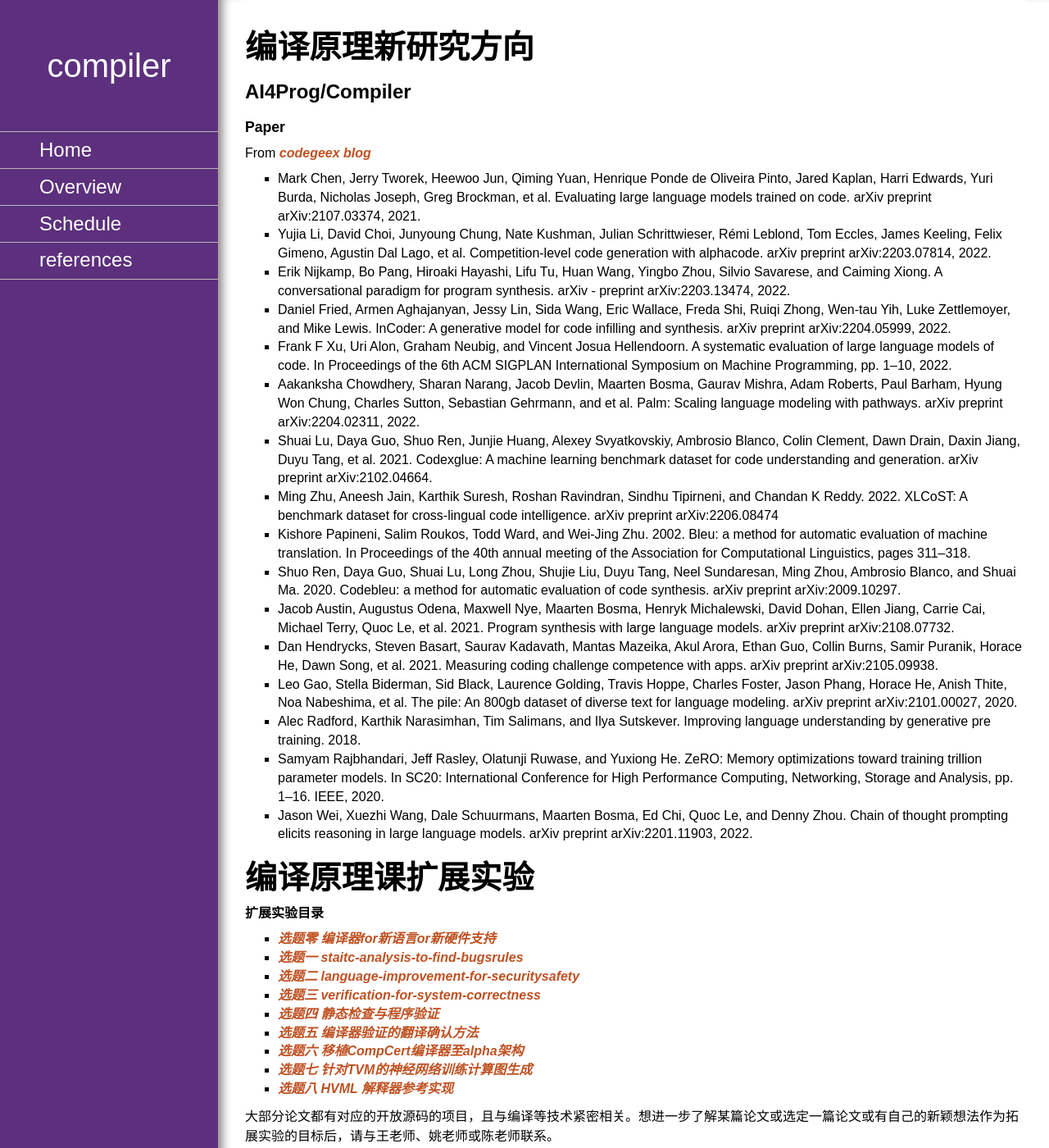
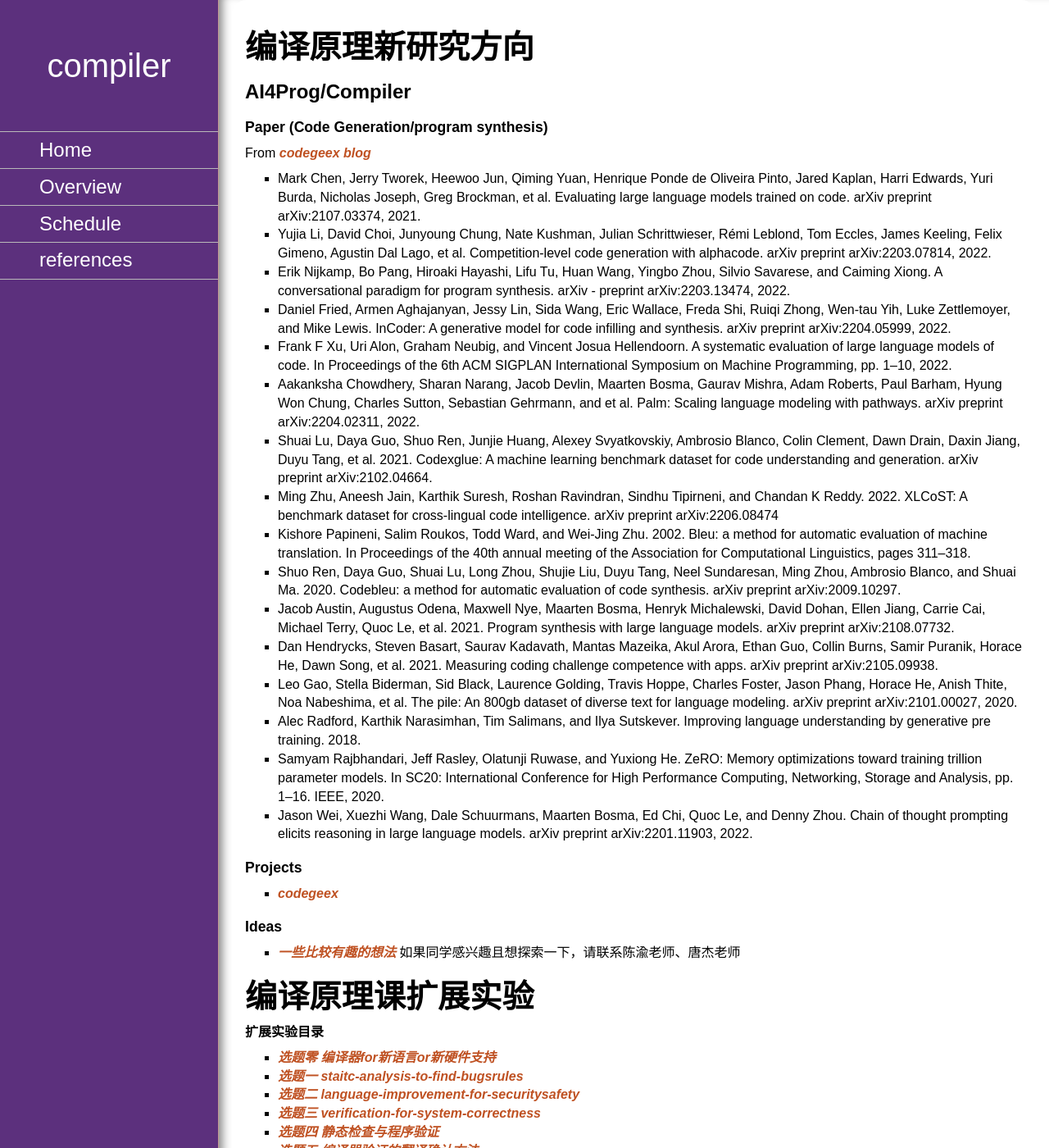
Before and after one commit to chyyuu/compiler_course_info, a Jekyll site: the page built from readinglist.md, in a window 1280 px wide and 1400 px high. Shown: the whole window at 82% size. Built offline with Jekyll 4.4.1, drawn with Linux system fonts in a browser that asks for light colours; nearby versions of some CDN libraries; our own code applies the rules of GitHub Pages for plain Markdown files.

Commit message:
Update readinglist.md

```diff
--- a/readinglist.md
+++ b/readinglist.md
@@ -3,7 +3,7 @@
 
 ## AI4Prog/Compiler
 
-### Paper
+### Paper (Code Generation/program synthesis)
 From [codegeex blog](https://models.aminer.cn/codegeex/blog/index_zh.html#%E5%8F%82%E8%80%83%E6%96%87%E7%8C%AE)
 
 - Mark Chen, Jerry Tworek, Heewoo Jun, Qiming Yuan, Henrique Ponde de Oliveira Pinto, Jared Kaplan, Harri Edwards, Yuri Burda, Nicholas Joseph, Greg Brockman, et al. Evaluating large language models trained on code. arXiv preprint arXiv:2107.03374, 2021.
@@ -23,6 +23,12 @@ From [codegeex blog](https://models.aminer.cn/codegeex/blog/index_zh.html#%E5%8F
 - Samyam Rajbhandari, Jeff Rasley, Olatunji Ruwase, and Yuxiong He. ZeRO: Memory optimizations toward training trillion parameter models. In SC20: International Conference for High Performance Computing, Networking, Storage and Analysis, pp. 1–16. IEEE, 2020.
 - Jason Wei, Xuezhi Wang, Dale Schuurmans, Maarten Bosma, Ed Chi, Quoc Le, and Denny Zhou. Chain of thought prompting elicits reasoning in large language models. arXiv preprint arXiv:2201.11903, 2022.
 
+### Projects
+- [codegeex](https://models.aminer.cn/codegeex/)
+
+### Ideas
+- [一些比较有趣的想法](./ai4sysprog.md)
+如果同学感兴趣且想探索一下，请联系陈渝老师、唐杰老师
 
 # 编译原理课扩展实验
 **扩展实验目录**
```
